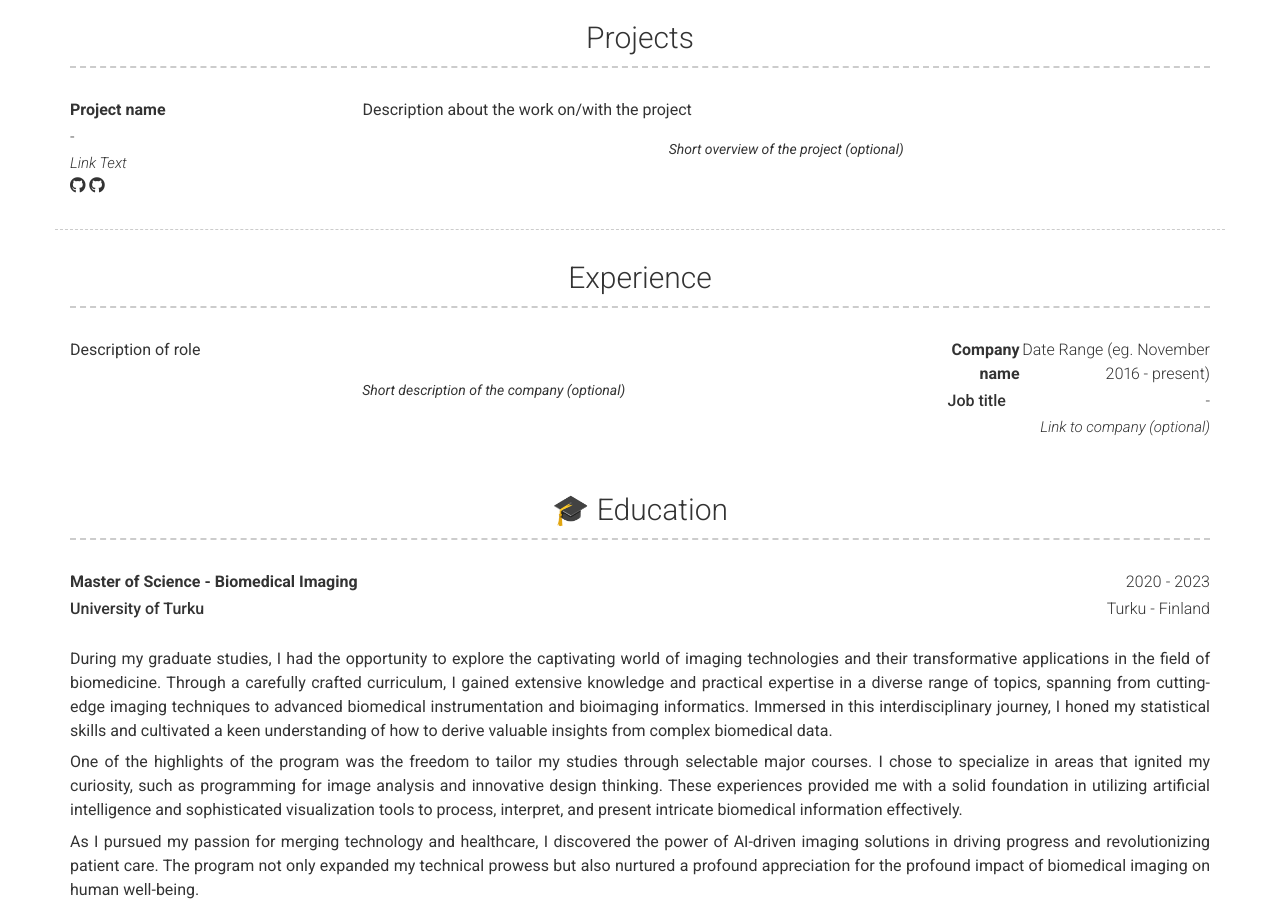
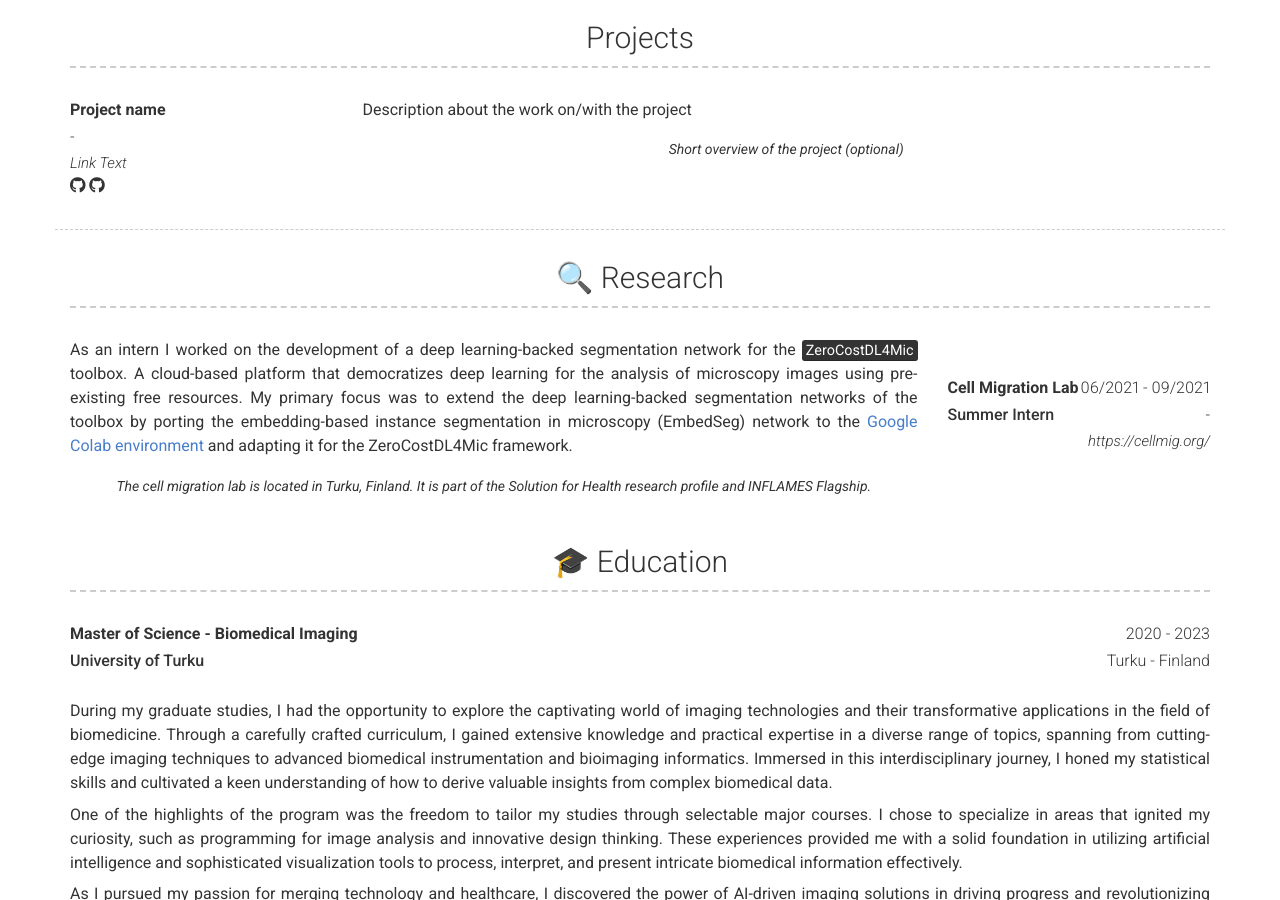
Before and after one commit to aminrezaei-img/CV, a Jekyll site: the page built from index.md, in a window 1280 px wide and 900 px high, scrolled down 1012 px. Built offline with Jekyll 4.4.1, drawn with Linux system fonts in a browser that asks for light colours; nearby versions of some CDN libraries.

Commit message:
Update _config.yml

```diff
--- a/_config.yml
+++ b/_config.yml
@@ -68,18 +68,20 @@ content:
           Short overview of the project (optional)
         description: | # this will include new lines to allow paragraphs
           Description about the work on/with the project
-  - title: Experience
+
+  - title: 🔍 Research
     layout: list
     content:
       - layout: right
-        title: Company name
-        sub_title: Job title
-        caption: Date Range (eg. November 2016 - present)
-        link: Link to company (optional)
+        title: Cell Migration Lab
+        sub_title: Summer Intern
+        caption: 06/2021 - 09/2021
+        link: https://cellmig.org/
         quote: >
-          Short description of the company (optional)
+          The cell migration lab is located in Turku, Finland. It is part of the Solution for Health research profile and INFLAMES Flagship.
         description: | # this will include new lines to allow paragraphs
-          Description of role
+          As an intern I worked on the development of a deep learning-backed segmentation network for the [<mark>ZeroCostDL4Mic</mark>](https://github.com/HenriquesLab/ZeroCostDL4Mic) toolbox. A cloud-based platform that democratizes deep learning for the analysis of microscopy images using pre-existing free resources. My primary focus was to extend the deep learning-backed segmentation networks of the toolbox by porting the embedding-based instance segmentation in microscopy (EmbedSeg) network to the [Google Colab environment](https://colab.research.google.com/github/HenriquesLab/ZeroCostDL4Mic/blob/master/Colab_notebooks/Beta%20notebooks/EmbedSeg_2D_ZeroCostDL4Mic.ipynb) and adapting it for the ZeroCostDL4Mic framework.
+
   - title: 🎓 Education
     layout: list
     content:
```
